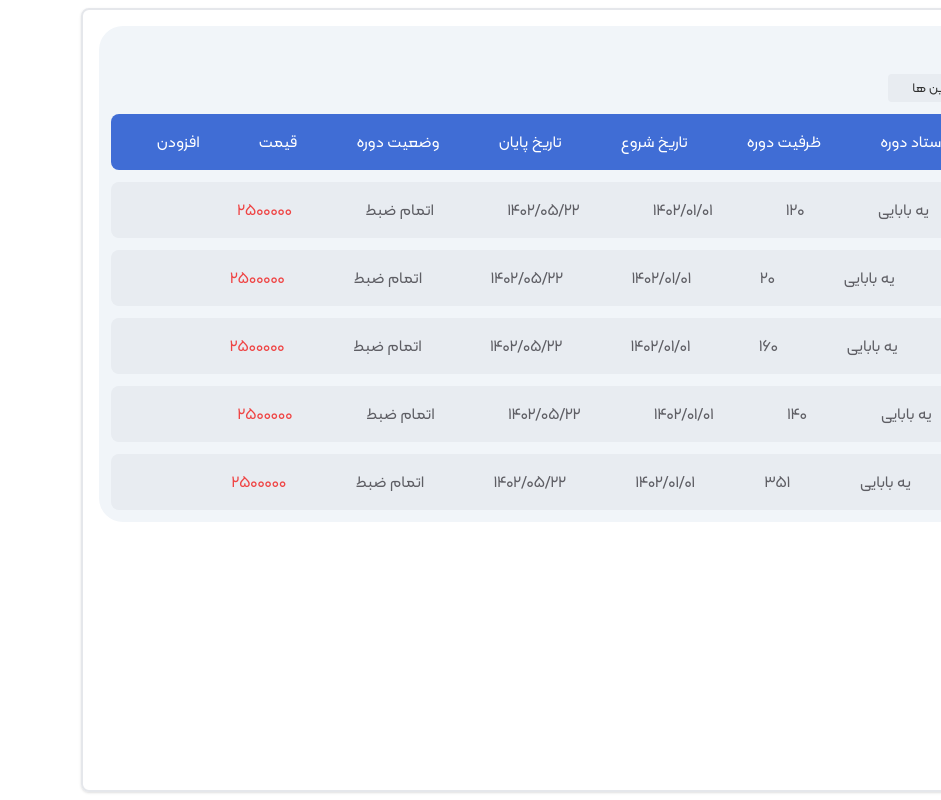
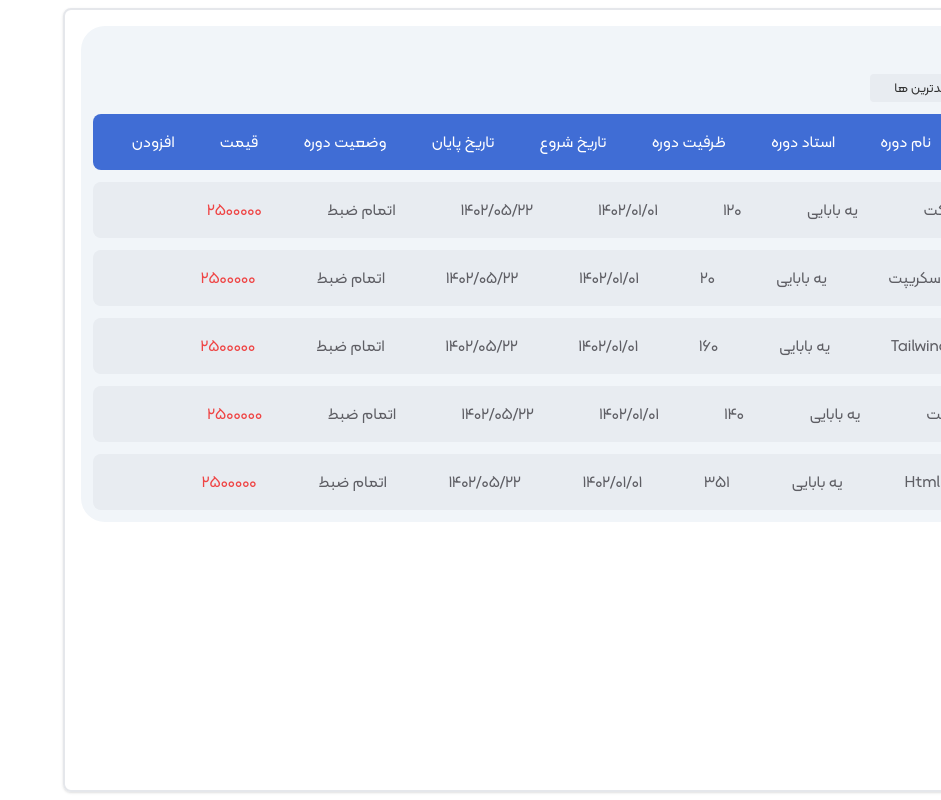
Before and after one commit to mbadangiz/Big-Bang, a React (Vite) app: page /User/Panel/CoursesList in a window 1280 px wide. Shown: the whole page, without its empty margins (339-1280 px from the left). Built offline with nearby package versions, Linux system fonts and the light colour scheme; some icons are missing.

Commit message:
panel-Courses

```diff
--- a/src/Components/User/Panel/PanelHolder/PanelContent/PanelCoursesList/PanelCoursesList.jsx
+++ b/src/Components/User/Panel/PanelHolder/PanelContent/PanelCoursesList/PanelCoursesList.jsx
@@ -1,4 +1,5 @@
 import React from "react";
+import ImageTest from "./../../../../../../Assets/Image/sampleImage.png";
 
 const PanelCoursesList = () => {
   const list = [
@@ -59,14 +60,18 @@
       <div className="flex gap-2 text-[13px] mt-3 mb-3">
         <div className="bg-bluePrimary py-1 px-6 rounded-[4px] text-white">
           فیلتر ها
-          <i className="fi fi-rs-filter"></i>
+          <i className="fi fi-rs-filter relative top-1 right-2"></i>
         </div>
         <div className="bg-[#E8ECF1] py-1 px-6 rounded-[4px]">
           جدیدترین ها
-          <i className="fi fi-rr-circle-xmark"></i>
+          <i className="fi fi-rr-circle-xmark relative top-1 right-2"></i>
         </div>
       </div>
-      <div className="bg-bluePrimary p-4 rounded-lg text-white  mr-auto cursor-default  flex justify-around">
+      <div
+        className="bg-bluePrimary p-4 rounded-lg text-white
+      mr-auto cursor-default  flex justify-around"
+      >
+        <div className="">عکس دوره </div>
         <div className="">نام دوره </div>
         <div className="">استاد دوره </div>
         <div className=""> ظرفیت دوره </div>
@@ -82,9 +87,19 @@
           <>
             <div
               key={course.id}
-              className="bg-[#E8ECF1] p-4 rounded-lg text-[#5E5E64]  mr-auto cursor-default mt-3 flex justify-around hover:shadow-sm hover:scale-[1.005]"
+              className="bg-[#E8ECF1] p-4 rounded-lg text-[#5E5E64]  mr-auto cursor-default
+              mt-3 flex justify-around hover:shadow-sm hover:scale-[1.005]
+              relative overflow-hidden"
             >
-              <div className="">{course.courseTitle}</div>
+              <div className="">
+                <img
+                  src={ImageTest}
+                  alt=""
+                  className="w-20 h-full absolute right-0 top-0 rounded-md
+                  border-2 border-red-100 border-solid"
+                />
+              </div>
+              <div className="flex">{course.courseTitle}</div>
               <div className="">{course.courseMaster}</div>
               <div className="">{course.courseParticipants}</div>
               <div className="">{course.courseStartTime}</div>
@@ -92,7 +107,7 @@
               <div className="">{course.courseStatus}</div>
               <div className="text-red-500">{course.coursePrice}</div>
               <div className="hover:cursor-pointer">
-                <i className="fi fi-rr-shopping-cart"></i>
+                <i className="fi fi-rr-add"></i>
               </div>
             </div>
           </>
```
